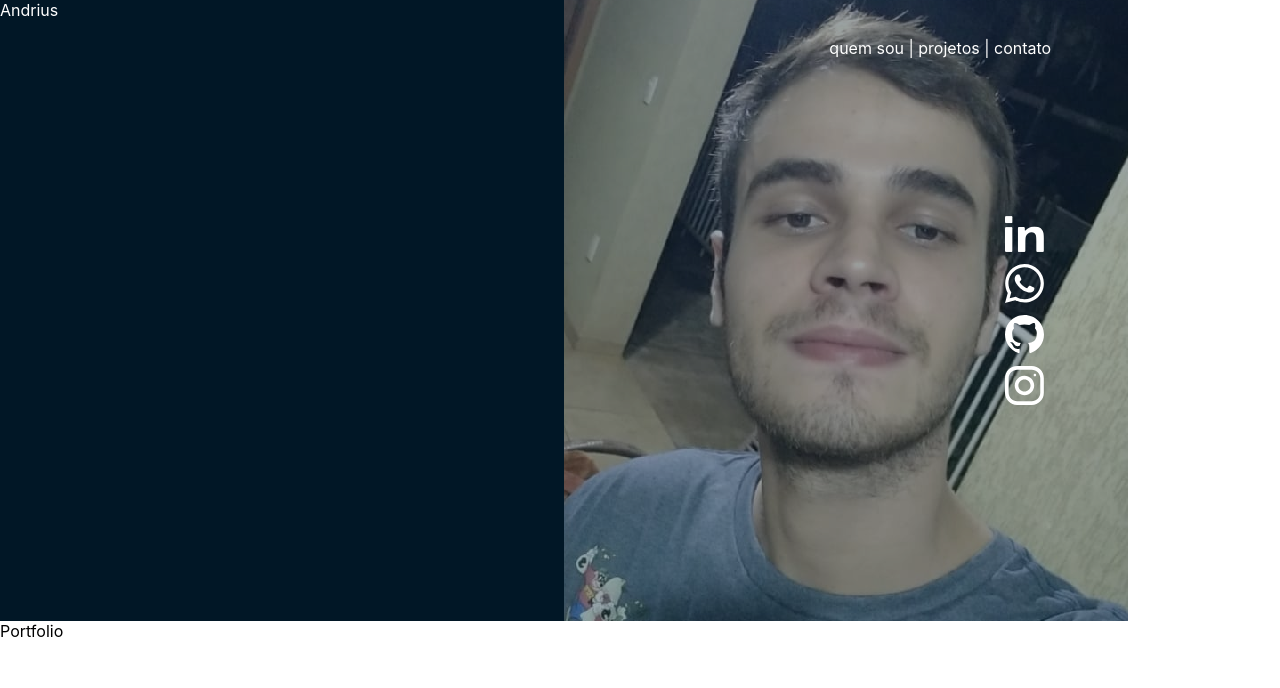
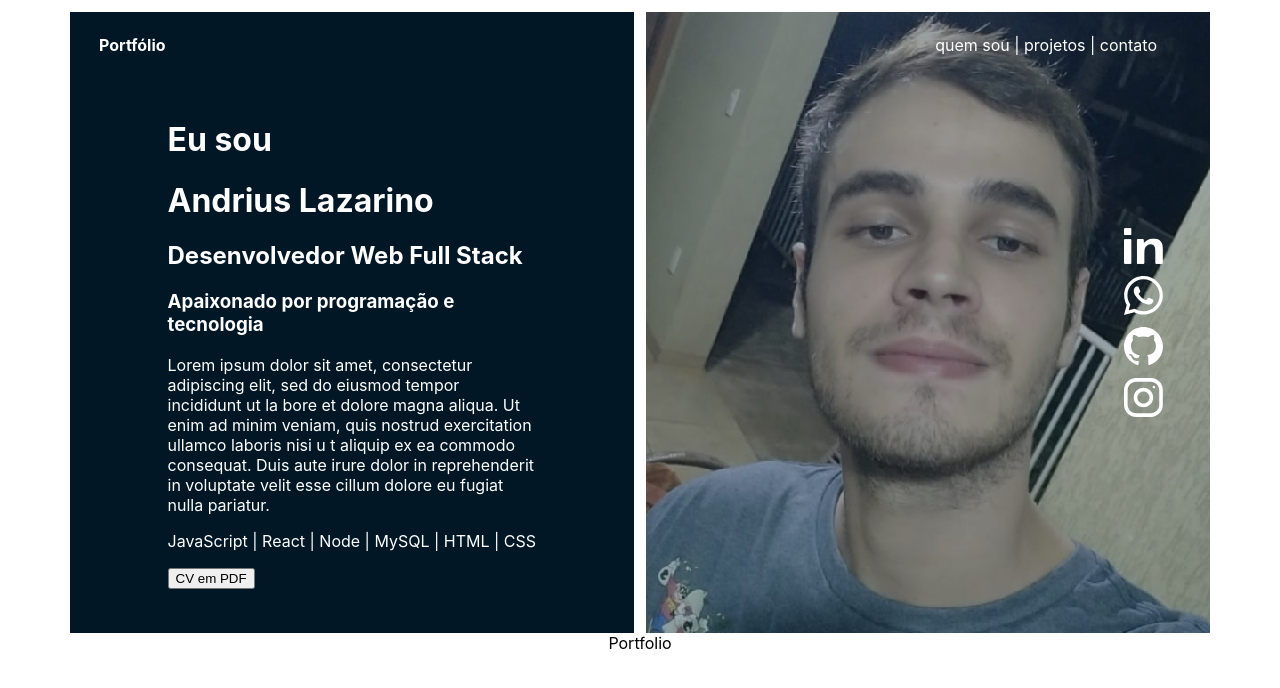
Before and after one commit to andriusrl/portfolio, a React (Create React App) app: page / in a window 1280 px wide. Shown: the top 688 px of the page. Built offline with nearby package versions, Linux system fonts and the light colour scheme.

Commit message:
biografia quase pronta

```diff
--- a/src/components/App/App.js
+++ b/src/components/App/App.js
@@ -1,26 +1,50 @@
 import React from 'react';
 import {
+  Main,
   TopBioContainer,
-  Name,
+  Title,
+  TopBioContainerLeft,
   WrapperBioContainer,
+  ContentBio,
   Photo,
   Menu,
   SocialNetworksWrapper,
-  SocialNetwrokIcon
+  SocialNetwrokIcon,
 } from '../../style/style';
 
 function App() {
   return (
-    <div>
+    <Main>
       <WrapperBioContainer>
-        <TopBioContainer>
-          <Name>
-            Andrius
-          </Name>
-          {/* Eu sou Andrius Lazarino
-          Desenvolvedor Web Full Stack
-          Apaixonado por programação e tecnologia */}
-        </TopBioContainer>
+        <TopBioContainerLeft>
+          <Title>
+            Portfólio
+          </Title>
+          <ContentBio>
+            <h1>
+              Eu sou
+          </h1>
+            <h1>
+              Andrius Lazarino
+          </h1>
+            <h2>
+              Desenvolvedor Web Full Stack
+          </h2>
+            <h3>
+              Apaixonado por programação e tecnologia
+          </h3>
+            <p>
+              Lorem ipsum dolor sit amet, consectetur adipiscing elit, sed do eiusmod tempor incididunt ut la
+              bore et dolore magna aliqua. Ut enim ad minim veniam, quis nostrud exercitation ullamco laboris nisi u
+              t aliquip ex ea commodo consequat. Duis aute irure dolor in reprehenderit in voluptate velit esse cillum
+              dolore eu fugiat nulla pariatur.
+           </p>
+           <p>
+             JavaScript | React | Node | MySQL | HTML | CSS
+           </p>
+           <button>CV em PDF</button>
+          </ContentBio>
+        </TopBioContainerLeft>
         <TopBioContainer>
           <Photo src={require("../../images/andrius.png")} />
           <Menu>quem sou | projetos | contato</Menu>
@@ -33,7 +57,7 @@ function App() {
         </TopBioContainer>
       </WrapperBioContainer>
       Portfolio
-    </div>
+    </Main>
   );
 }
 
--- a/src/style/style.js
+++ b/src/style/style.js
@@ -1,4 +1,11 @@
 import styled from 'styled-components'
+
+export const Main = styled.div`
+    display: flex;
+    flex-direction: column;
+    align-items: center;
+    margin-top: 12px;
+`
 
 export const TopBioContainer = styled.div`
       width: 564px;
@@ -6,6 +13,22 @@ export const TopBioContainer = styled.div`
       background-color: #011726;
       display: flex;
       justify-content: right;
+      margin-left: 6px;
+`
+export const TopBioContainerLeft = styled.div`
+    width: 564px;
+    height: 621px;
+    background-color: #011726;
+    display: flex;
+    flex-direction: column;
+    color: #ffffff;
+    margin-right: 6px;
+`
+export const ContentBio = styled.div`
+    width: 369px;
+    align-self: center;
+    margin-top: auto;
+    margin-bottom: auto;
 `
 
 export const WrapperBioContainer = styled.div`
@@ -14,16 +37,14 @@ export const WrapperBioContainer = styled.div`
 
 export const Menu = styled.div`
     position: absolute;
-    margin: 3% 6% 0 0;
+    margin: 23px 53px 0 0;
     color: #ffffff;
     z-index: 1;
 
 `
-export const Name = styled.div`
-    /* justify-self: l; */
-    /* margin: 3% 0 0 0; */
-    margin-right: auto;
-    color: #ffffff;
+export const Title = styled.div`
+    margin: 23px auto 0 29px;
+    font-weight: bold;
 `
 
 export const Photo = styled.img`
@@ -36,7 +57,7 @@ export const Photo = styled.img`
 export const SocialNetworksWrapper = styled.div`
     display: flex;
     flex-direction: column;
-    margin: auto 16% auto 0;
+    margin: auto 53px auto 0;
     z-index: 1;
 `
 
```
